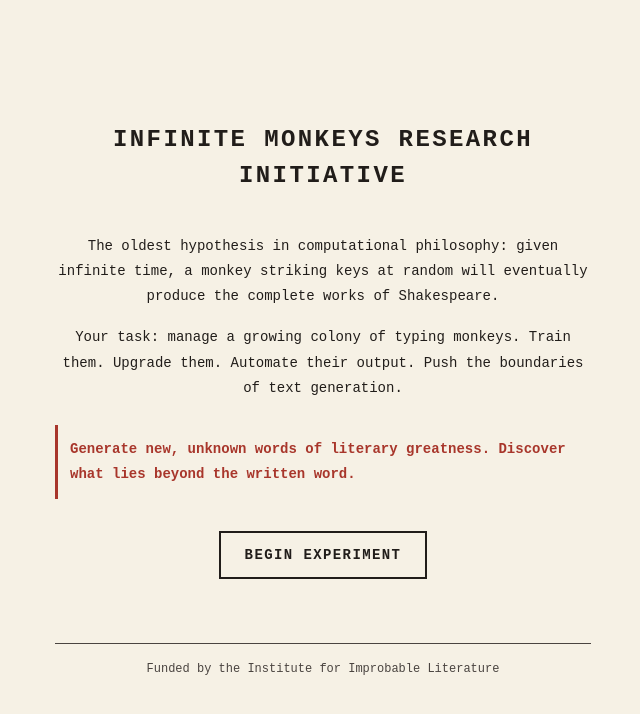
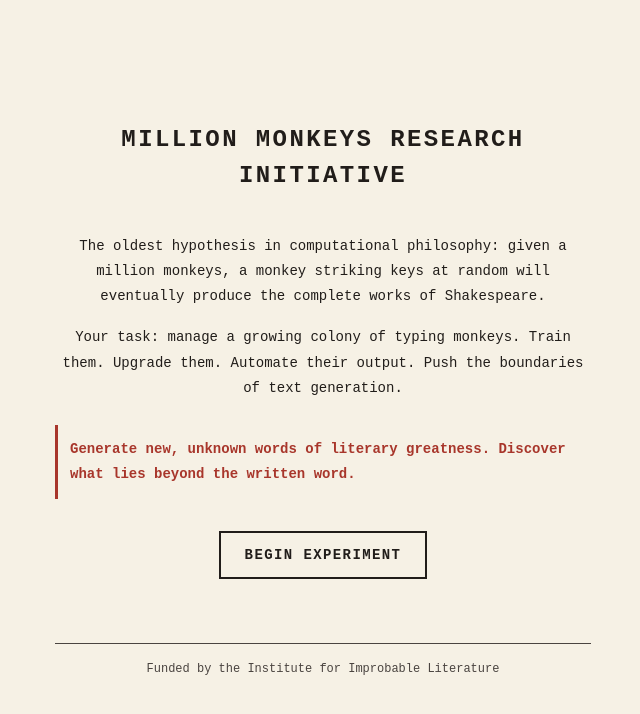
Before and after one commit to Rob-o-matic/millionmonkeys, a React (Vite) app: page / in a window 1280 px wide. Shown: the top 714 px of the page, without its empty margins (317-957 px from the left). Built offline with nearby package versions, Linux system fonts and the light colour scheme.

Commit message:
Change all references from 'infinite monkeys' to 'million monkeys'

```diff
--- a/index.html
+++ b/index.html
@@ -4,7 +4,7 @@
     <meta charset="UTF-8" />
     <link rel="icon" type="image/svg+xml" href="/vite.svg" />
     <meta name="viewport" content="width=device-width, initial-scale=1.0" />
-    <title>Infinite Monkeys</title>
+    <title>Million Monkeys</title>
   </head>
   <body>
     <div id="root"></div>
--- a/package.json
+++ b/package.json
@@ -1,5 +1,5 @@
 {
-  "name": "infinite-monkeys",
+  "name": "million-monkeys",
   "private": true,
   "version": "0.0.1",
   "type": "module",
--- a/src/components/StartScreen.jsx
+++ b/src/components/StartScreen.jsx
@@ -5,11 +5,11 @@ export function StartScreen({ onStart }) {
   return (
     <div className="start-screen">
       <div className="start-content">
-        <h1>INFINITE MONKEYS RESEARCH INITIATIVE</h1>
+        <h1>MILLION MONKEYS RESEARCH INITIATIVE</h1>
 
         <div className="start-text">
           <p>
-            The oldest hypothesis in computational philosophy: given infinite time,
+            The oldest hypothesis in computational philosophy: given a million monkeys,
             a monkey striking keys at random will eventually produce the complete works
             of Shakespeare.
           </p>
--- a/src/scripting.js
+++ b/src/scripting.js
@@ -18,7 +18,7 @@ export const FIRST_60_SECONDS = [
   {
     time: 6000,
     tier: 2,
-    text: 'infinite monkeys',
+    text: 'million monkeys',
     description: 'First phrase - bigger discovery',
     isNearMiss: false,
   },
```
Also changed, not shown: 1 other file (tests, documents, lock files or other folders).
